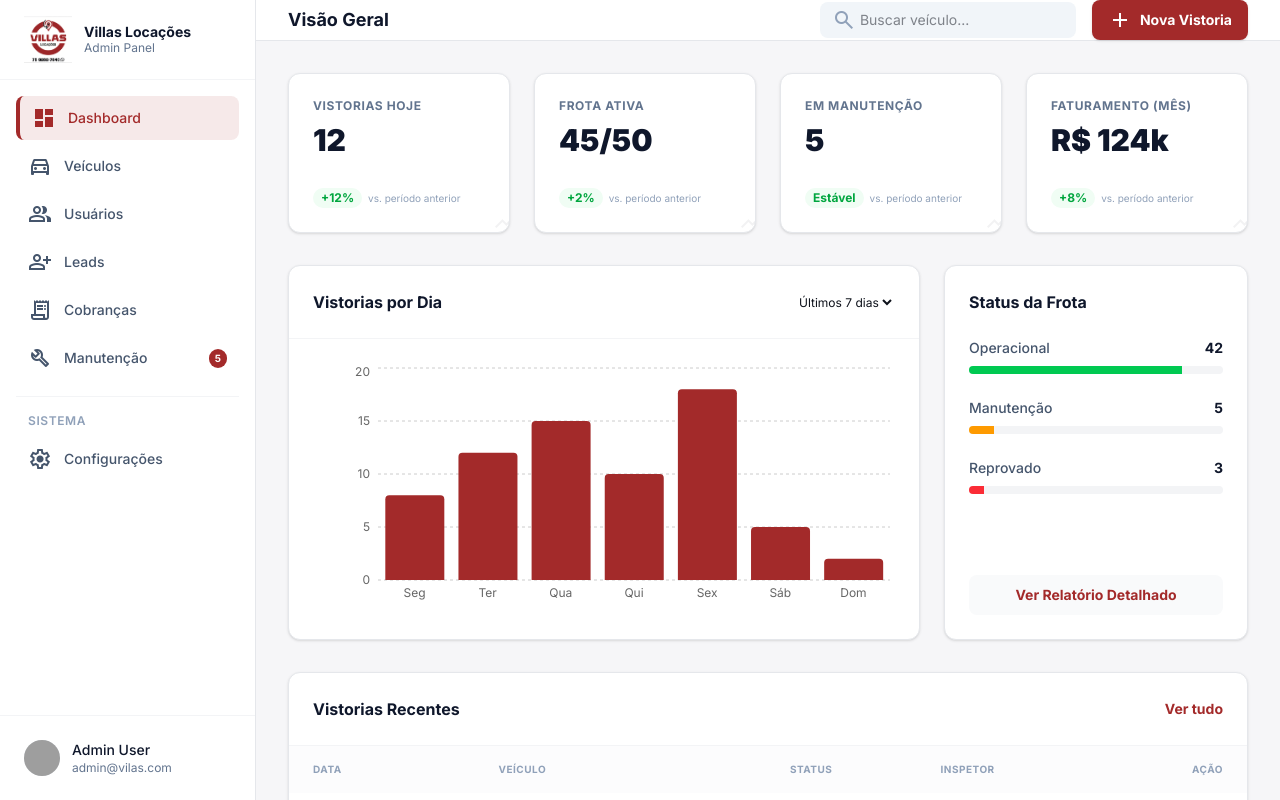
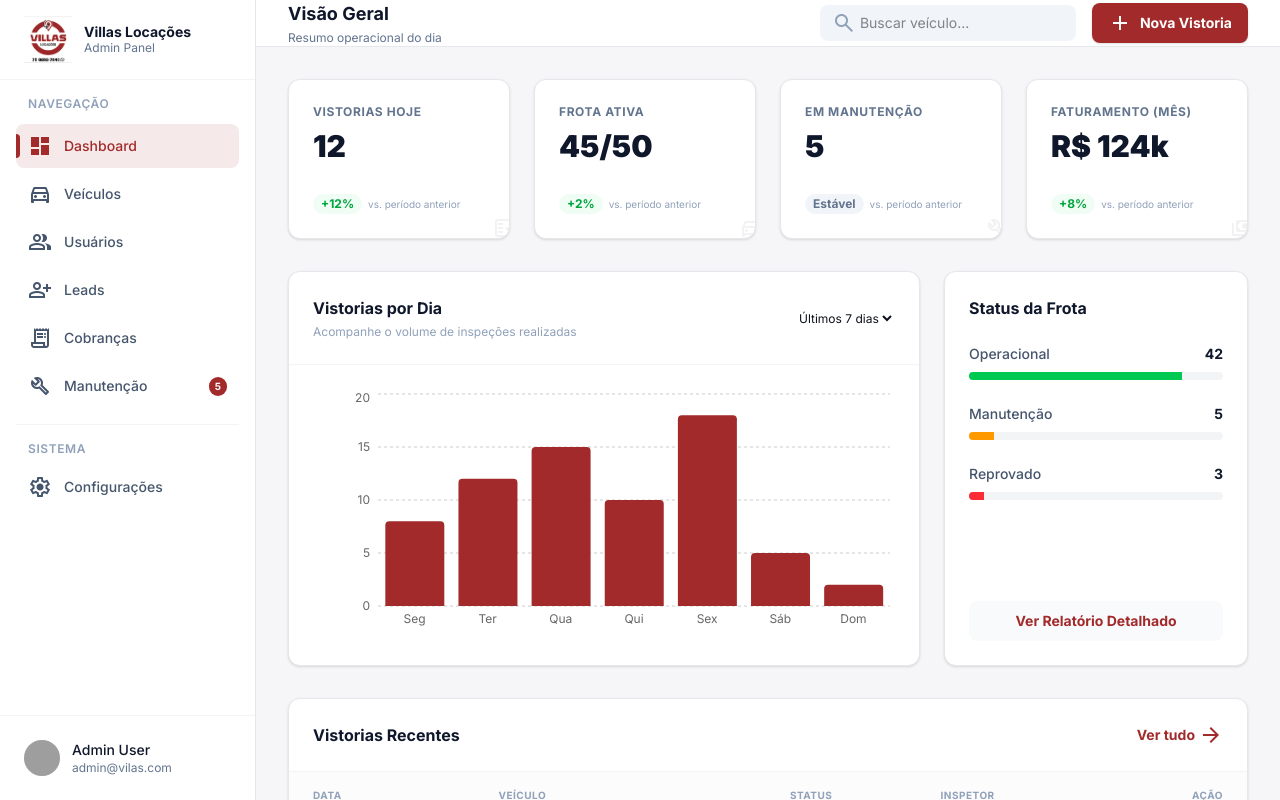
Before and after one commit to PedroPCardoso/villas, a Next.js app: page /admin in a window 1280 px wide. Built offline with nearby package versions, Linux system fonts and the light colour scheme; grey boxes are pictures that could not be loaded.

Commit message:
feat: Enhance admin pages with descriptive subtitles, enriched dashboard stats, and refined table layouts.

```diff
--- a/src/app/admin/frota/page.tsx
+++ b/src/app/admin/frota/page.tsx
@@ -18,7 +18,10 @@ const FleetManagement: React.FC = () => {
 
             {/* Desktop Header */}
             <header className="hidden md:flex h-16 px-8 items-center justify-between bg-white border-b border-gray-200 sticky top-0 z-10">
-                <h2 className="text-lg font-bold text-slate-900">Gestão de Frota</h2>
+                <div>
+                    <h2 className="text-lg font-bold text-slate-900">Gestão de Frota</h2>
+                    <p className="text-xs text-slate-500 mt-0.5">Controle completo dos veículos cadastrados</p>
+                </div>
                 <div className="flex items-center gap-4">
                     <button className="bg-primary text-white px-5 py-2.5 rounded-xl text-sm font-bold flex items-center gap-2 hover:bg-primary-hover shadow-lg shadow-red-500/20 transition-all">
                         <span className="material-symbols-outlined text-[20px]">add_circle</span>
--- a/src/app/admin/leads/page.tsx
+++ b/src/app/admin/leads/page.tsx
@@ -16,18 +16,18 @@ export default function LeadsPage() {
             </div>
 
             {/* Desktop Header */}
-            <div className="hidden md:flex items-center justify-between mb-8 p-8 pb-0">
+            <header className="hidden md:flex h-16 px-8 items-center justify-between bg-white border-b border-gray-200 sticky top-0 z-10">
                 <div>
-                    <h1 className="text-2xl font-bold text-slate-900">Leads</h1>
-                    <p className="text-slate-500">Gerencie os contatos recebidos pelo site.</p>
+                    <h2 className="text-lg font-bold text-slate-900">Leads</h2>
+                    <p className="text-xs text-slate-500 mt-0.5">Gerencie os contatos recebidos pelo site</p>
                 </div>
-                <button className="bg-primary text-white px-4 py-2 rounded-lg font-bold flex items-center gap-2 hover:bg-red-700 transition-colors">
-                    <span className="material-symbols-outlined">add</span>
+                <button className="bg-primary text-white px-5 py-2.5 rounded-xl text-sm font-bold flex items-center gap-2 hover:bg-primary-hover shadow-lg shadow-red-500/20 transition-all">
+                    <span className="material-symbols-outlined text-[20px]">add</span>
                     Novo Lead
                 </button>
-            </div>
+            </header>
 
-            <div className="p-4 md:p-8">
+            <div className="p-4 md:p-8 space-y-6 max-w-[1400px] mx-auto w-full">
                 <div className="bg-white rounded-xl border border-gray-200 shadow-sm overflow-hidden">
                     <table className="w-full text-left border-collapse">
                         <thead>
@@ -80,7 +80,7 @@ export default function LeadsPage() {
                                         </span>
                                     </td>
                                     <td className="p-4 text-right">
-                                        <div className="flex justify-end gap-2 opacity-0 group-hover:opacity-100 transition-opacity">
+                                        <div className="flex justify-end gap-2">
                                             <button className="p-2 text-green-600 bg-green-50 rounded-lg hover:bg-green-100" title="WhatsApp">
                                                 <span className="material-symbols-outlined text-[18px]">chat</span>
                                             </button>
@@ -94,6 +94,13 @@ export default function LeadsPage() {
                         </tbody>
                     </table>
                 </div>
+                <div className="px-6 py-4 border-t border-gray-100 flex items-center justify-between">
+                    <p className="text-sm text-slate-500">Mostrando 1-3 de 15 leads</p>
+                    <div className="flex gap-1">
+                        <button className="px-3 py-1 bg-primary text-white rounded-lg text-sm font-bold">1</button>
+                        <button className="px-3 py-1 bg-white border border-gray-200 rounded-lg text-sm hover:bg-gray-50 transition-colors">2</button>
+                    </div>
+                </div>
             </div>
         </div>
     );
--- a/src/app/admin/manutencao/page.tsx
+++ b/src/app/admin/manutencao/page.tsx
@@ -22,7 +22,10 @@ const MaintenanceControl: React.FC = () => {
 
             {/* Desktop Header */}
             <header className="hidden md:flex h-16 px-8 items-center justify-between bg-white border-b border-gray-200 sticky top-0 z-10">
-                <h2 className="text-lg font-bold text-slate-900">Controle de Manutenção</h2>
+                <div>
+                    <h2 className="text-lg font-bold text-slate-900">Controle de Manutenção</h2>
+                    <p className="text-xs text-slate-500 mt-0.5">Gerencie ordens de serviço e manutenções preventivas</p>
+                </div>
                 <button className="bg-primary text-white px-5 py-2.5 rounded-xl text-sm font-bold flex items-center gap-2 shadow-lg shadow-red-500/20 hover:bg-primary-hover transition-all">
                     <span className="material-symbols-outlined text-[20px]">add</span>
                     Nova Manutenção
@@ -31,9 +34,8 @@ const MaintenanceControl: React.FC = () => {
 
             <div className="p-4 md:p-8 space-y-6 md:space-y-8 max-w-[1400px] mx-auto w-full">
                 <div className="grid grid-cols-1 md:grid-cols-2 lg:grid-cols-4 gap-6">
-                    {/* ... stats ... */}
+                    {/* Critical Maintenance */}
                     <div className="bg-white p-6 rounded-xl border border-red-200 shadow-sm flex flex-col justify-between h-40">
-                        {/* ... */}
                         <div>
                             <p className="text-xs font-bold text-slate-500 uppercase tracking-wider">Em Oficina (Imediata)</p>
                             <h3 className="text-3xl font-black text-red-600 mt-2">5</h3>
@@ -42,12 +44,29 @@ const MaintenanceControl: React.FC = () => {
                             <span className="material-symbols-outlined text-sm">warning</span> Crítico
                         </div>
                     </div>
+                    {/* Scheduled Maintenance */}
                     <div className="bg-white p-6 rounded-xl border border-amber-200 shadow-sm flex flex-col justify-between h-40">
                         <div>
                             <p className="text-xs font-bold text-slate-500 uppercase tracking-wider">Agendadas (7 dias)</p>
                             <h3 className="text-3xl font-black text-amber-600 mt-2">8</h3>
                         </div>
                         <p className="text-xs text-slate-400">Manutenções preventivas</p>
+                    </div>
+                    {/* Completed This Month */}
+                    <div className="bg-white p-6 rounded-xl border border-green-200 shadow-sm flex flex-col justify-between h-40">
+                        <div>
+                            <p className="text-xs font-bold text-slate-500 uppercase tracking-wider">Concluídas (Mês)</p>
+                            <h3 className="text-3xl font-black text-green-600 mt-2">42</h3>
+                        </div>
+                        <p className="text-xs text-slate-400">Serviços finalizados</p>
+                    </div>
+                    {/* Average Cost */}
+                    <div className="bg-white p-6 rounded-xl border border-blue-200 shadow-sm flex flex-col justify-between h-40">
+                        <div>
+                            <p className="text-xs font-bold text-slate-500 uppercase tracking-wider">Custo Médio</p>
+                            <h3 className="text-3xl font-black text-blue-600 mt-2">R$ 850</h3>
+                        </div>
+                        <p className="text-xs text-slate-400">Por ordem de serviço</p>
                     </div>
                 </div>
 
@@ -72,7 +91,6 @@ const MaintenanceControl: React.FC = () => {
                                     <th className="hidden lg:table-cell px-6 py-4">Data Prevista</th>
                                     <th className="px-4 md:px-6 py-4">Prioridade</th>
                                     <th className="px-4 md:px-6 py-4 text-right">Ações</th>
-                                    <th className="md:hidden px-6 py-4">...</th>
                                 </tr>
                             </thead>
                             <tbody className="divide-y divide-gray-100">
--- a/src/app/admin/page.tsx
+++ b/src/app/admin/page.tsx
@@ -18,10 +18,10 @@ const mockChartData = [
 
 const AdminDashboard: React.FC = () => {
     const stats = [
-        { label: 'Vistorias Hoje', value: '12', trend: '+12%', color: 'primary' },
-        { label: 'Frota Ativa', value: '45/50', trend: '+2%', color: 'blue' },
-        { label: 'Em Manutenção', value: '5', trend: 'Estável', color: 'amber' },
-        { label: 'Faturamento (Mês)', value: 'R$ 124k', trend: '+8%', color: 'emerald' },
+        { label: 'Vistorias Hoje', value: '12', trend: '+12%', trendType: 'positive', icon: 'fact_check', color: 'primary' },
+        { label: 'Frota Ativa', value: '45/50', trend: '+2%', trendType: 'positive', icon: 'directions_car', color: 'blue' },
+        { label: 'Em Manutenção', value: '5', trend: 'Estável', trendType: 'neutral', icon: 'build', color: 'amber' },
+        { label: 'Faturamento (Mês)', value: 'R$ 124k', trend: '+8%', trendType: 'positive', icon: 'payments', color: 'emerald' },
     ];
 
     return (
@@ -40,7 +40,10 @@ const AdminDashboard: React.FC = () => {
 
             {/* Desktop Header */}
             <header className="hidden md:flex h-16 px-8 items-center justify-between bg-white border-b border-gray-200 sticky top-0 z-10">
-                <h2 className="text-lg font-bold text-slate-900">Visão Geral</h2>
+                <div>
+                    <h2 className="text-lg font-bold text-slate-900">Visão Geral</h2>
+                    <p className="text-xs text-slate-500 mt-0.5">Resumo operacional do dia</p>
+                </div>
                 <div className="flex items-center gap-4">
                     <div className="relative">
                         <span className="material-symbols-outlined absolute left-3 top-1/2 -translate-y-1/2 text-slate-400">search</span>
@@ -62,11 +65,14 @@ const AdminDashboard: React.FC = () => {
                                 <h3 className="text-3xl font-black text-slate-900 mt-2">{s.value}</h3>
                             </div>
                             <div className="flex items-center gap-1.5 z-10">
-                                <span className="text-xs font-bold text-green-600 bg-green-50 px-2 py-0.5 rounded-full">{s.trend}</span>
+                                <span className={`text-xs font-bold px-2 py-0.5 rounded-full ${s.trendType === 'positive' ? 'text-green-600 bg-green-50' :
+                                        s.trendType === 'neutral' ? 'text-slate-500 bg-slate-100' :
+                                            'text-red-600 bg-red-50'
+                                    }`}>{s.trend}</span>
                                 <span className="text-[10px] text-slate-400">vs. período anterior</span>
                             </div>
                             <div className="absolute -bottom-2 -right-2 opacity-5 group-hover:opacity-10 transition-opacity">
-                                <span className="material-symbols-outlined text-[100px]">trending_up</span>
+                                <span className="material-symbols-outlined text-[100px]">{s.icon}</span>
                             </div>
                         </div>
                     ))}
@@ -75,7 +81,10 @@ const AdminDashboard: React.FC = () => {
                 <div className="grid grid-cols-1 lg:grid-cols-3 gap-6">
                     <div className="lg:col-span-2 bg-white rounded-xl border border-gray-200 shadow-sm flex flex-col">
                         <div className="p-6 border-b border-gray-100 flex justify-between items-center">
-                            <h3 className="font-bold text-slate-900">Vistorias por Dia</h3>
+                            <div>
+                                <h3 className="font-bold text-slate-900">Vistorias por Dia</h3>
+                                <p className="text-xs text-slate-400 mt-1">Acompanhe o volume de inspeções realizadas</p>
+                            </div>
                             <select className="text-xs border-gray-200 rounded-lg outline-none">
                                 <option>Últimos 7 dias</option>
                             </select>
@@ -129,7 +138,10 @@ const AdminDashboard: React.FC = () => {
                 <div className="bg-white rounded-xl border border-gray-200 shadow-sm overflow-hidden">
                     <div className="p-6 border-b border-gray-100 flex justify-between items-center">
                         <h3 className="font-bold text-slate-900">Vistorias Recentes</h3>
-                        <Link href="/admin/frota" className="text-sm font-bold text-primary hover:underline">Ver tudo</Link>
+                        <Link href="/admin/frota" className="text-sm font-bold text-primary hover:underline flex items-center gap-1">
+                            Ver tudo
+                            <span className="material-symbols-outlined text-[16px]">arrow_forward</span>
+                        </Link>
                     </div>
                     <div className="overflow-x-auto">
                         <table className="w-full text-left">
--- a/src/app/admin/usuarios/page.tsx
+++ b/src/app/admin/usuarios/page.tsx
@@ -22,7 +22,10 @@ const UserManagement: React.FC = () => {
 
             {/* Desktop Header */}
             <header className="hidden md:flex h-16 px-8 items-center justify-between bg-white border-b border-gray-200 sticky top-0 z-10">
-                <h2 className="text-lg font-bold text-slate-900">Gestão de Usuários</h2>
+                <div>
+                    <h2 className="text-lg font-bold text-slate-900">Gestão de Usuários</h2>
+                    <p className="text-xs text-slate-500 mt-0.5">Administre permissões e acessos do sistema</p>
+                </div>
                 <button className="bg-primary text-white px-5 py-2.5 rounded-xl text-sm font-bold flex items-center gap-2 shadow-lg shadow-red-500/20 hover:bg-primary-hover transition-all">
                     <span className="material-symbols-outlined text-[20px]">person_add</span>
                     Adicionar Usuário
@@ -87,6 +90,14 @@ const UserManagement: React.FC = () => {
                             </tbody>
                         </table>
                     </div>
+                    <div className="px-6 py-4 border-t border-gray-100 flex items-center justify-between">
+                        <p className="text-sm text-slate-500">Mostrando 1-3 de 45 usuários</p>
+                        <div className="flex gap-1">
+                            <button className="px-3 py-1 bg-primary text-white rounded-lg text-sm font-bold">1</button>
+                            <button className="px-3 py-1 bg-white border border-gray-200 rounded-lg text-sm hover:bg-gray-50 transition-colors">2</button>
+                            <button className="px-3 py-1 bg-white border border-gray-200 rounded-lg text-sm hover:bg-gray-50 transition-colors">3</button>
+                        </div>
+                    </div>
                 </div>
             </div>
         </div>
--- a/src/components/layout/Sidebar.tsx
+++ b/src/components/layout/Sidebar.tsx
@@ -58,6 +58,7 @@ const Sidebar: React.FC<SidebarProps> = ({ isOpen, onClose }) => {
                 </div>
 
                 <nav className="flex-1 p-4 space-y-1 overflow-y-auto">
+                    <p className="px-3 text-xs font-semibold text-slate-400 uppercase tracking-wider mb-3">Navegação</p>
                     {menuItems.map((item) => {
                         const isActive = pathname === item.id;
                         return (
@@ -65,11 +66,14 @@ const Sidebar: React.FC<SidebarProps> = ({ isOpen, onClose }) => {
                                 key={item.id}
                                 href={item.id}
                                 onClick={onClose}
-                                className={`w-full flex items-center gap-3 px-3 py-2.5 rounded-lg transition-colors group ${isActive
-                                    ? 'bg-primary/10 text-primary border-l-4 border-primary'
+                                className={`w-full flex items-center gap-3 px-3 py-2.5 rounded-lg transition-colors group relative ${isActive
+                                    ? 'bg-primary/10 text-primary'
                                     : 'text-slate-600 hover:bg-red-50 hover:text-primary'
                                     }`}
                             >
+                                {isActive && (
+                                    <div className="absolute left-0 top-1/2 -translate-y-1/2 w-1 h-6 bg-primary rounded-r-full" />
+                                )}
                                 <span className={`material-symbols-outlined text-[22px] ${isActive ? 'icon-filled' : ''}`}>
                                     {item.icon}
                                 </span>
```
Also changed, not shown: src/app/admin/cobrancas/page.tsx (+14 -12 lines).
